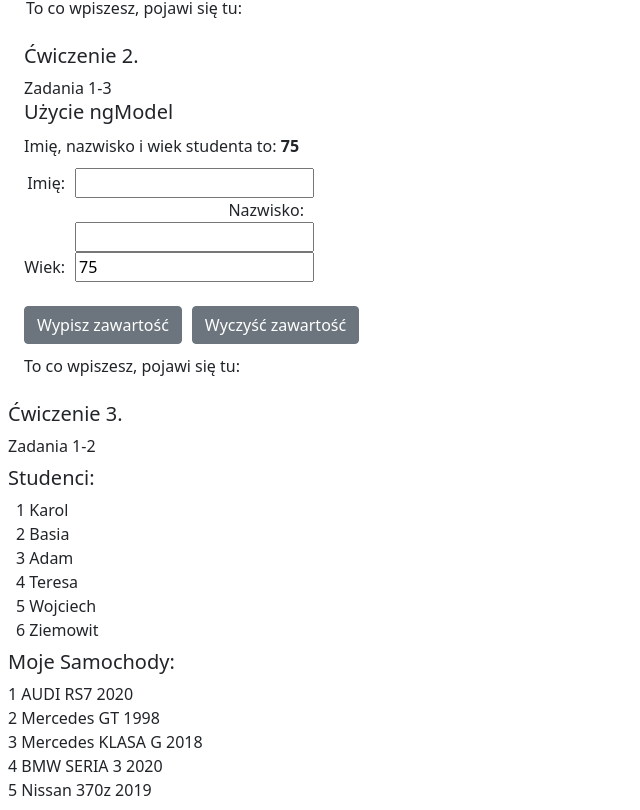
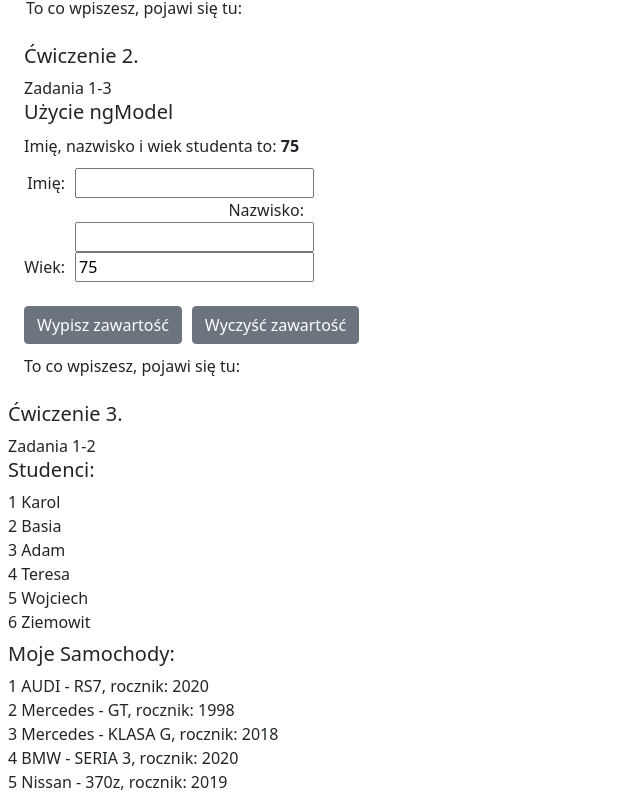
Before and after one commit to smmaya/Angular-projekt3, an Angular app: page / in a window 1280 px wide. Shown: the part 537-1347 px from the top of the page, without its empty margins (0-640 px from the left). Built offline with nearby package versions, Linux system fonts and the light colour scheme.

Commit message:
poprawki

```diff
--- a/src/app/samochody/samochody.component.html
+++ b/src/app/samochody/samochody.component.html
@@ -1,6 +1,6 @@
 <h5 class="m-2">{{ tytul }}</h5>
 <div class="m-2" *ngIf="samochodyItems">
     <div *ngFor="let samochod of samochodyItems; let i = index">
-        {{ i + 1 }} {{ samochod.marka }} {{ samochod.model }} {{ samochod.rok }}
+        {{ i + 1 }} {{ samochod.marka }} - {{ samochod.model }}, rocznik: {{ samochod.rok }}
     </div>
 </div>
--- a/src/app/studenci-view/studenci-view.component.html
+++ b/src/app/studenci-view/studenci-view.component.html
@@ -1,8 +1,8 @@
 <div class="m-2">
     <h5>Ćwiczenie 3.</h5>
     <div>Zadania 1-2</div>
-    <h5 class="mt-2">Studenci:</h5>
-    <div class="m-2" *ngIf="studenciItems">
+    <h5>Studenci:</h5>
+    <div *ngIf="studenciItems">
         <div *ngFor="let student of studenciItems; let i = index">
             {{ i + 1 }} {{ student }}
         </div>
```
